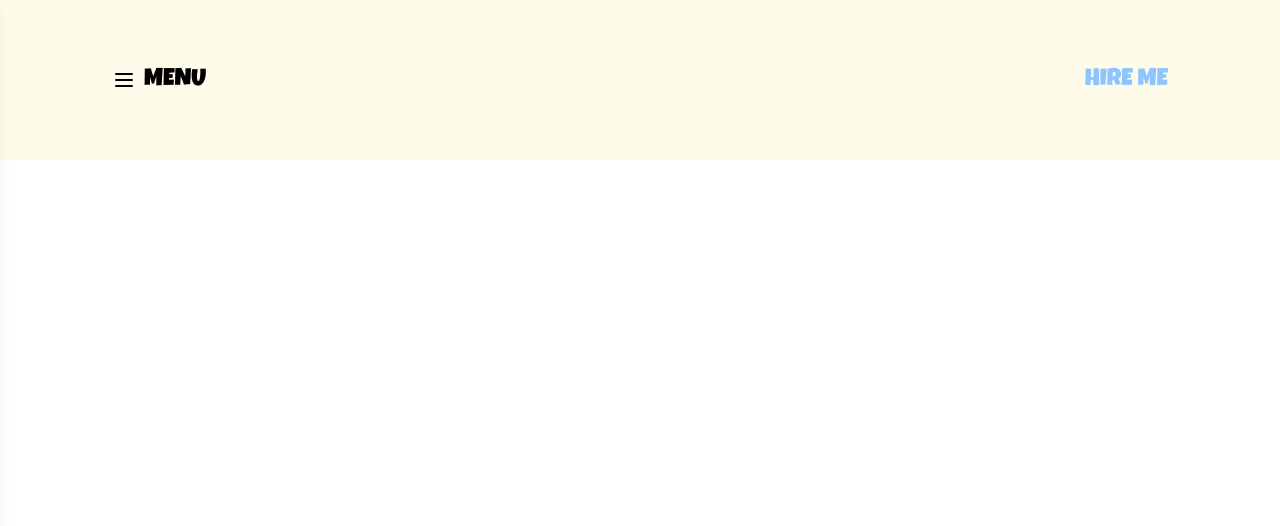
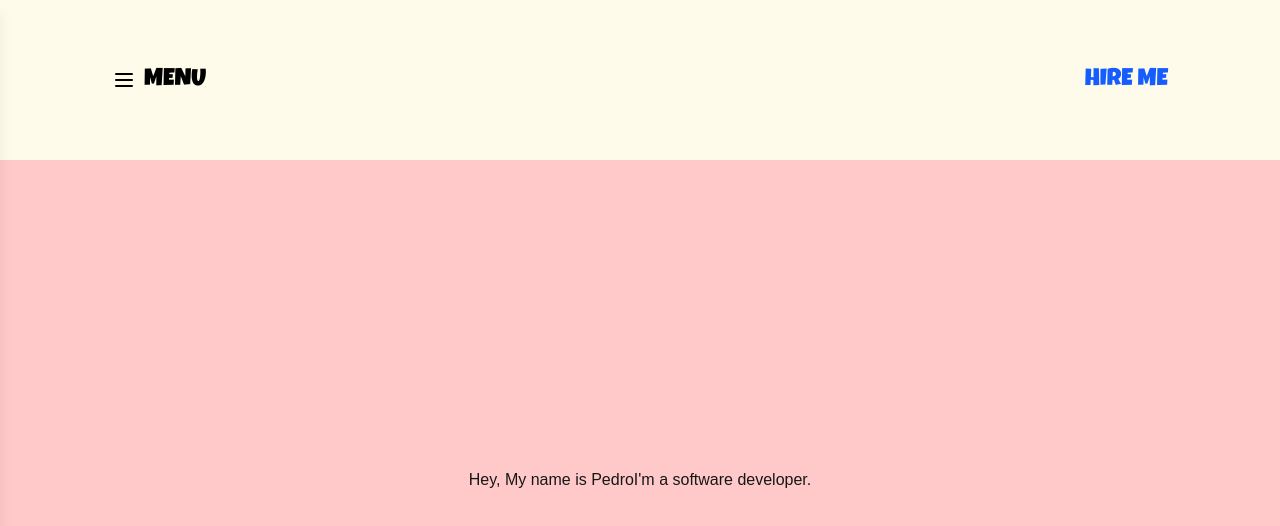
Before and after one commit to PedroWrublak/portfolio, a Next.js app: page / in a window 1280 px wide. Shown: the top 526 px of the page. Built offline with nearby package versions, Linux system fonts and the light colour scheme.

Commit message:
Created HomePage

```diff
--- /dev/null
+++ b/src/app/components/HomePage/index.tsx
@@ -0,0 +1,13 @@
+
+
+
+function HomePage()  {
+    return  (
+        <div className="bg-red-200 h-[80dvh] flex justify-center items-center">
+            <h1 className="">Hey, My name is Pedro</h1>
+            <p>I'm a software developer.</p>
+        </div>
+    )
+}
+
+export default HomePage;
--- a/src/app/components/Navbar/index.tsx
+++ b/src/app/components/Navbar/index.tsx
@@ -22,17 +22,17 @@ function Navbar({ isSidebarOpen, toggleSidebar }: NavBarProps) {
           onClick={toggleSidebar}
         >
           {isSidebarOpen ? (
-            <div className="flex items-center gap-2 text-black hover:opacity-50">
+            <div className="flex items-center gap-2 hover:scale-x-130 transition-transform ease-in-out text-black ">
               <X className={`${luckiestGuy.className} w-6 h-6 text-2xl `} />
               <span className={`${luckiestGuy.className} uppercase text-2xl`}>
                 Close
               </span>
             </div>
           ) : (
-            <div className="flex items-center gap-2 text-black hover:opacity-50">
+            <div className="flex items-center gap-2 hover:scale-x-130 transition-transform ease-in-out text-black">
               <Menu className="w-6 h-6" />
               <span
-                className={`font-medium text-2xl uppercase ${luckiestGuy.className}`}
+                className={`font-medium text-2xl uppercase  ${luckiestGuy.className}`}
               >
                 Menu
               </span>
@@ -44,7 +44,7 @@ function Navbar({ isSidebarOpen, toggleSidebar }: NavBarProps) {
         <div className="z-50 cursor-pointer select-none">
           <a
             href="#contact"
-            className={`text-blue-300 inline-block hover:scale-x-150 transition-transform ease-in-out ${luckiestGuy.className} text-2xl font-bold uppercase`}
+            className={`text-blue-600 inline-block hover:scale-x-130 transition-transform ease-in-out ${luckiestGuy.className} text-2xl font-bold uppercase`}
           >
             Hire me
           </a>
--- a/src/app/page.tsx
+++ b/src/app/page.tsx
@@ -3,20 +3,20 @@
 import { useState } from "react";
 import Navbar from "./components/Navbar";
 import SideBar from "./components/SideBar";
+import HomePage from "./components/HomePage";
 
 export default function Home() {
   const [isSidebarOpen, setIsSidebarOpen] = useState<boolean>(false);
 
   return (
     <>
-
       <Navbar
       isSidebarOpen={isSidebarOpen}
       toggleSidebar={() => setIsSidebarOpen(prev => !prev)}
       >
       </Navbar>
-
       <SideBar isOpen={isSidebarOpen} onClose={() => setIsSidebarOpen(false)}></SideBar>
+      <HomePage></HomePage>
     </>
   );
 }
```
